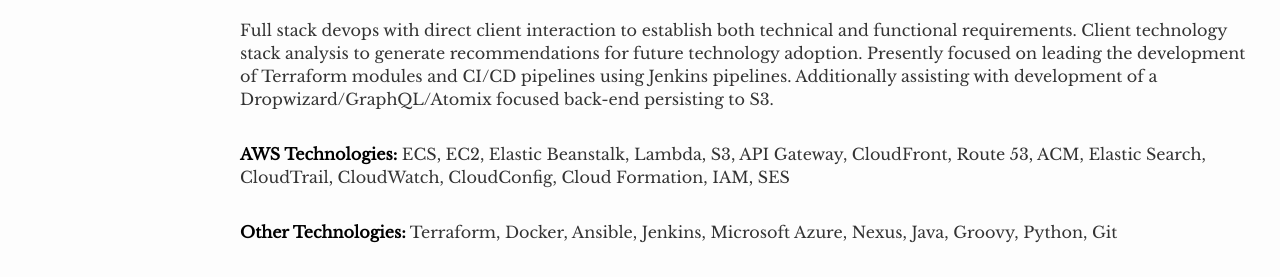
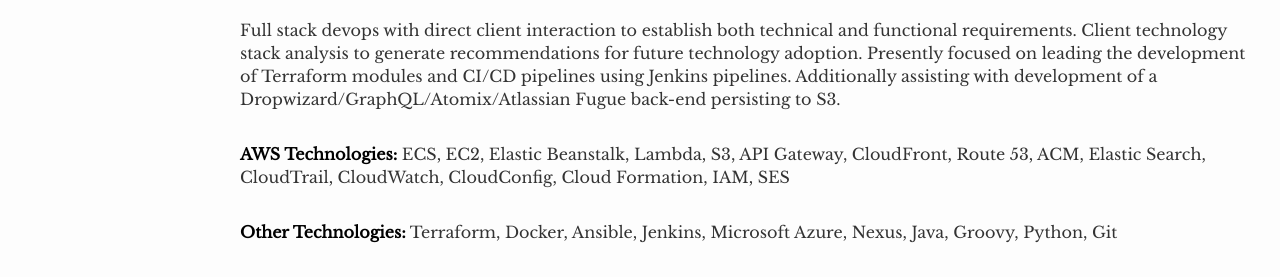
Before and after one commit to jamesggraf/jamesggraf.github.io, a Jekyll site: the page built from index.html, in a window 1280 px wide. Shown: the part 317-594 px from the top of the page. Built offline with Jekyll 4.4.1, drawn with Linux system fonts in a browser that asks for light colours.

Commit message:
Added Atlassian Fugue

```diff
--- a/_includes/section-experience.html
+++ b/_includes/section-experience.html
@@ -13,7 +13,7 @@
           </figure>
         </header>
         <main>
-          <p>Full stack devops with direct client interaction to establish both technical and functional requirements. Client technology stack analysis to generate recommendations for future technology adoption. Presently focused on leading the development of Terraform modules and CI/CD pipelines using Jenkins pipelines. Additionally assisting with development of a Dropwizard/GraphQL/Atomix focused back-end persisting to S3.</p>
+          <p>Full stack devops with direct client interaction to establish both technical and functional requirements. Client technology stack analysis to generate recommendations for future technology adoption. Presently focused on leading the development of Terraform modules and CI/CD pipelines using Jenkins pipelines. Additionally assisting with development of a Dropwizard/GraphQL/Atomix/Atlassian Fugue back-end persisting to S3.</p>
           <p><b>AWS Technologies:</b> ECS, EC2, Elastic Beanstalk, Lambda, S3, API Gateway, CloudFront, Route 53, ACM, Elastic Search, CloudTrail, CloudWatch, CloudConfig, Cloud Formation, IAM, SES</p>
           <p><b>Other Technologies:</b> Terraform, Docker, Ansible, Jenkins, Microsoft Azure, Nexus, Java, Groovy, Python, Git</p>
           <p><b>Development Methodology:</b> Agile, Certified SAFe 3.0 Agilist</p>
```
